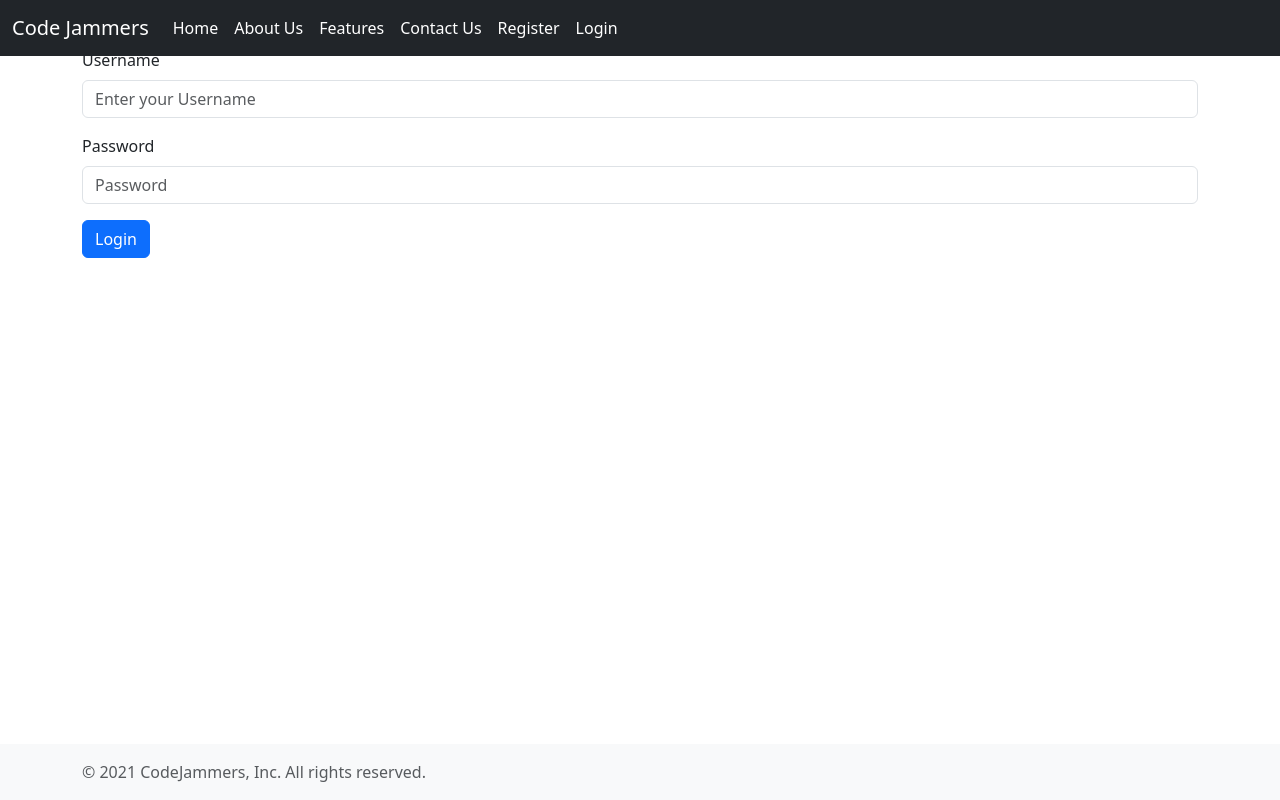
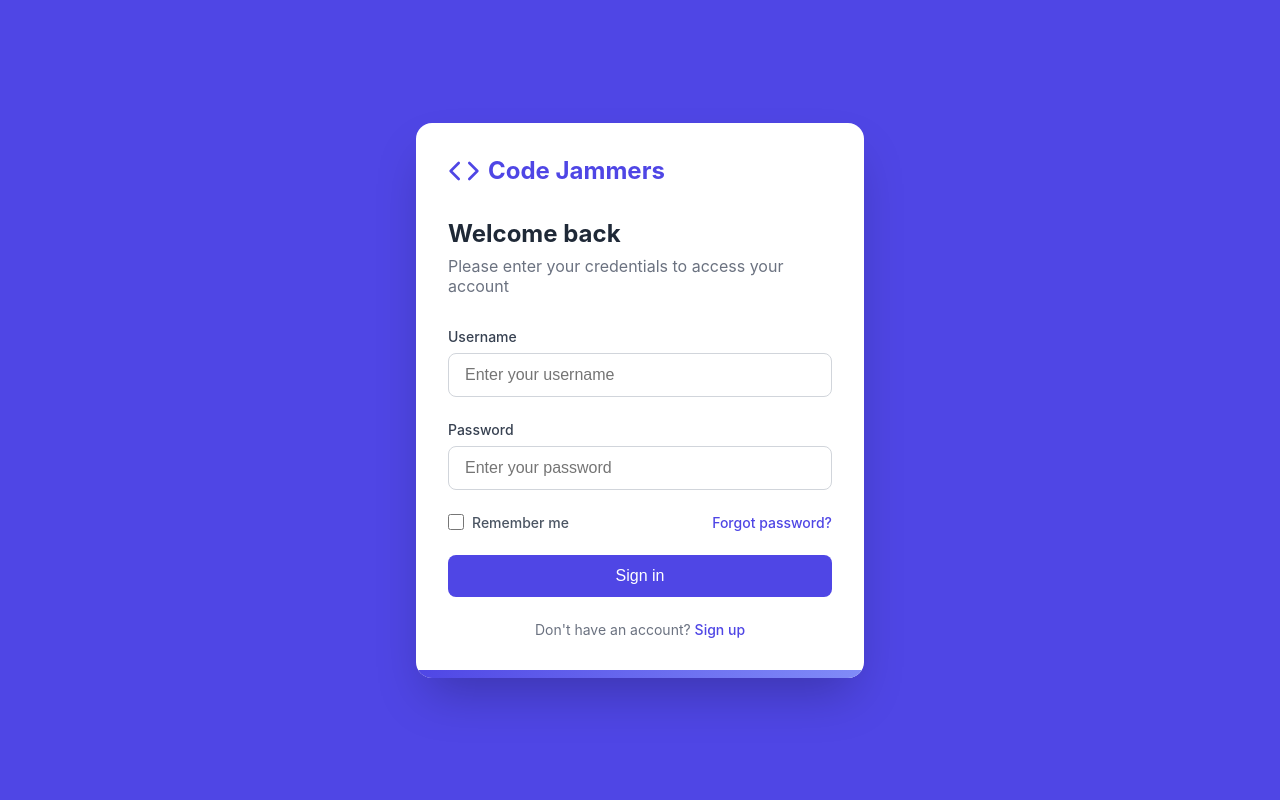
Before and after one commit to AmanDevelops/codejammers, a Django app: page /login in a window 1280 px wide. Run offline with Django 3.2, Linux system fonts and the light colour scheme; some libraries are stand-ins or nearby versions.

Commit message:
[REDESIGNING]: Login Page

```diff
--- /dev/null
+++ b/main/static/login.css
@@ -0,0 +1,221 @@
+/* Reset and base styles */
+* {
+    margin: 0;
+    padding: 0;
+    box-sizing: border-box;
+  }
+
+  body {
+    font-family: -apple-system, BlinkMacSystemFont, "Segoe UI", Roboto, "Helvetica Neue", Arial, sans-serif;
+    background-color: #4f46e5;
+    color: #1f2937;
+    min-height: 100vh;
+    display: flex;
+    align-items: center;
+    justify-content: center;
+    padding: 1rem;
+  }
+
+  .container {
+    width: 100%;
+    max-width: 28rem;
+  }
+
+  /* Login card styles */
+  .login-card {
+    background-color: white;
+    border-radius: 1rem;
+    box-shadow: 0 25px 50px -12px rgba(0, 0, 0, 0.25);
+    overflow: hidden;
+  }
+
+  .card-content {
+    padding: 2rem;
+  }
+
+  /* Logo styles */
+  .logo {
+    display: flex;
+    align-items: center;
+    gap: 0.5rem;
+    margin-bottom: 2rem;
+    color: #4f46e5;
+  }
+
+  .logo svg {
+    transition: transform 0.3s ease;
+  }
+
+  .logo:hover svg {
+    transform: rotate(-5deg);
+  }
+
+  .logo span {
+    font-size: 1.5rem;
+    font-weight: bold;
+  }
+
+  /* Heading styles */
+  h2 {
+    font-size: 1.5rem;
+    font-weight: bold;
+    color: #1f2937;
+    margin-bottom: 0.5rem;
+  }
+
+  .subtitle {
+    color: #6b7280;
+    margin-bottom: 2rem;
+  }
+
+  /* Form styles */
+  .login-form {
+    display: flex;
+    flex-direction: column;
+    gap: 1.5rem;
+  }
+
+  .form-group {
+    display: flex;
+    flex-direction: column;
+    gap: 0.5rem;
+  }
+
+  label {
+    font-size: 0.875rem;
+    font-weight: 500;
+    color: #374151;
+  }
+
+  input[type="text"],
+  input[type="password"] {
+    width: 100%;
+    padding: 0.75rem 1rem;
+    border: 1px solid #d1d5db;
+    border-radius: 0.5rem;
+    font-size: 1rem;
+    transition: all 0.3s ease;
+  }
+
+  input[type="text"]:focus,
+  input[type="password"]:focus {
+    outline: none;
+    border-color: #4f46e5;
+    box-shadow: 0 0 0 2px rgba(79, 70, 229, 0.2);
+  }
+
+  .form-options {
+    display: flex;
+    align-items: center;
+    justify-content: space-between;
+  }
+
+  .remember-me {
+    display: flex;
+    align-items: center;
+    gap: 0.5rem;
+  }
+
+  input[type="checkbox"] {
+    width: 1rem;
+    height: 1rem;
+    border-radius: 0.25rem;
+    border: 1px solid #d1d5db;
+    accent-color: #4f46e5;
+  }
+
+  .remember-me label {
+    font-size: 0.875rem;
+    color: #4b5563;
+  }
+
+  .forgot-password {
+    font-size: 0.875rem;
+    font-weight: 500;
+    color: #4f46e5;
+    text-decoration: none;
+    transition: color 0.3s ease;
+  }
+
+  .forgot-password:hover {
+    color: #4338ca;
+  }
+
+  /* Button styles */
+  .btn-submit {
+    width: 100%;
+    padding: 0.75rem 1rem;
+    background-color: #4f46e5;
+    color: white;
+    border: none;
+    border-radius: 0.5rem;
+    font-size: 1rem;
+    font-weight: 500;
+    cursor: pointer;
+    transition: all 0.3s ease;
+  }
+
+  .btn-submit:hover {
+    background-color: #4338ca;
+    transform: translateY(-1px);
+  }
+
+  .btn-submit:active {
+    transform: translateY(0);
+  }
+
+  /* Sign up prompt */
+  .signup-prompt {
+    margin-top: 1.5rem;
+    text-align: center;
+    font-size: 0.875rem;
+    color: #6b7280;
+  }
+
+  .signup-prompt a {
+    color: #4f46e5;
+    font-weight: 500;
+    text-decoration: none;
+    transition: color 0.3s ease;
+  }
+
+  .signup-prompt a:hover {
+    color: #4338ca;
+  }
+
+  /* Card footer with gradient */
+  .card-footer {
+    position: relative;
+    height: 0.5rem;
+  }
+
+  .gradient-overlay {
+    position: absolute;
+    inset: 0;
+    background: linear-gradient(to right, #4f46e5, #818cf8);
+    opacity: 0.1;
+  }
+
+  .gradient-line {
+    position: absolute;
+    inset: 0;
+    background: linear-gradient(to right, #4f46e5, #818cf8);
+    height: 0.5rem;
+  }
+
+  /* Responsive styles */
+  @media (max-width: 640px) {
+    .card-content {
+      padding: 1.5rem;
+    }
+
+    .form-options {
+      flex-direction: column;
+      align-items: flex-start;
+      gap: 1rem;
+    }
+
+    .forgot-password {
+      align-self: flex-end;
+    }
+  }
--- a/main/templates/main/login.html
+++ b/main/templates/main/login.html
@@ -1,30 +1,80 @@
-{% extends 'main/base.html'%}
+{% load static %}
 
-{% block contents%}
-<title>Login</title>
+<!DOCTYPE html>
+<html lang="en">
+<head>
+  <meta charset="UTF-8">
+  <meta name="viewport" content="width=device-width, initial-scale=1.0">
+  <title>Code Jammers - Login</title>
+  <link rel="stylesheet" href="{% static 'login.css'%}">
+</head>
+<body>
+  <div class="container">
+    <div class="login-card">
+      <div class="card-content">
 
-{% for message in messages %}
+        <div class="logo">
+          <svg xmlns="http://www.w3.org/2000/svg" width="32" height="32" viewBox="0 0 24 24" fill="none" stroke="currentColor" stroke-width="2" stroke-linecap="round" stroke-linejoin="round">
+            <polyline points="16 18 22 12 16 6"></polyline>
+            <polyline points="8 6 2 12 8 18"></polyline>
+          </svg>
+          <span>Code Jammers</span>
+        </div>
 
-<div class="alert alert-danger" role="alert">
+        <h2>Welcome back</h2>
+        <p class="subtitle">Please enter your credentials to access your account</p>
 
- {{message}}
-</div>
-{% endfor %}
+        <form class="login-form" action="{% url 'login'%}" method="POST">
+            {% csrf_token %}
+          <div class="form-group">
+            <label for="email">Username</label>
+            <input
+              id="email"
+              type="text"
+              required
+              placeholder="Enter your username"
+              name="username"
+            />
+          </div>
 
-<form action='login' method='POST'>
-{% csrf_token %}
+          <div class="form-group">
+            <label for="password">Password</label>
+            <input
+              id="password"
+              type="password"
+              required
+              placeholder="Enter your password"
+              name="password"
+            />
+          </div>
 
-<div class="mb-3">
-  <label for="formGroupExampleInput" class="form-label">Username</label>
-  <input type="text" class="form-control" id="formGroupExampleInput" placeholder="Enter your Username" name='username'>
-</div>
+          <div class="form-options">
+            <div class="remember-me">
+              <input
+                id="remember-me"
+                type="checkbox"
+              />
+              <label for="remember-me">Remember me</label>
+            </div>
 
+            <a href="#" class="forgot-password">Forgot password?</a>
+          </div>
 
-<div class="mb-3">
-  <label for="formGroupExampleInput2" class="form-label">Password</label>
-  <input type="password" class="form-control" id="formGroupExampleInput2" placeholder="Password" name='password'>
-</div>
+          <button type="submit" class="btn-submit">
+            Sign in
+          </button>
+        </form>
 
- <button type="submit" class="btn btn-primary">Login</button>
-</form>
-{% endblock %}
+        <p class="signup-prompt">
+          Don't have an account? <a href="#">Sign up</a>
+        </p>
+      </div>
+
+      <div class="card-footer">
+        <div class="gradient-overlay"></div>
+        <div class="gradient-line"></div>
+      </div>
+    </div>
+  </div>
+</body>
+</html>
```
